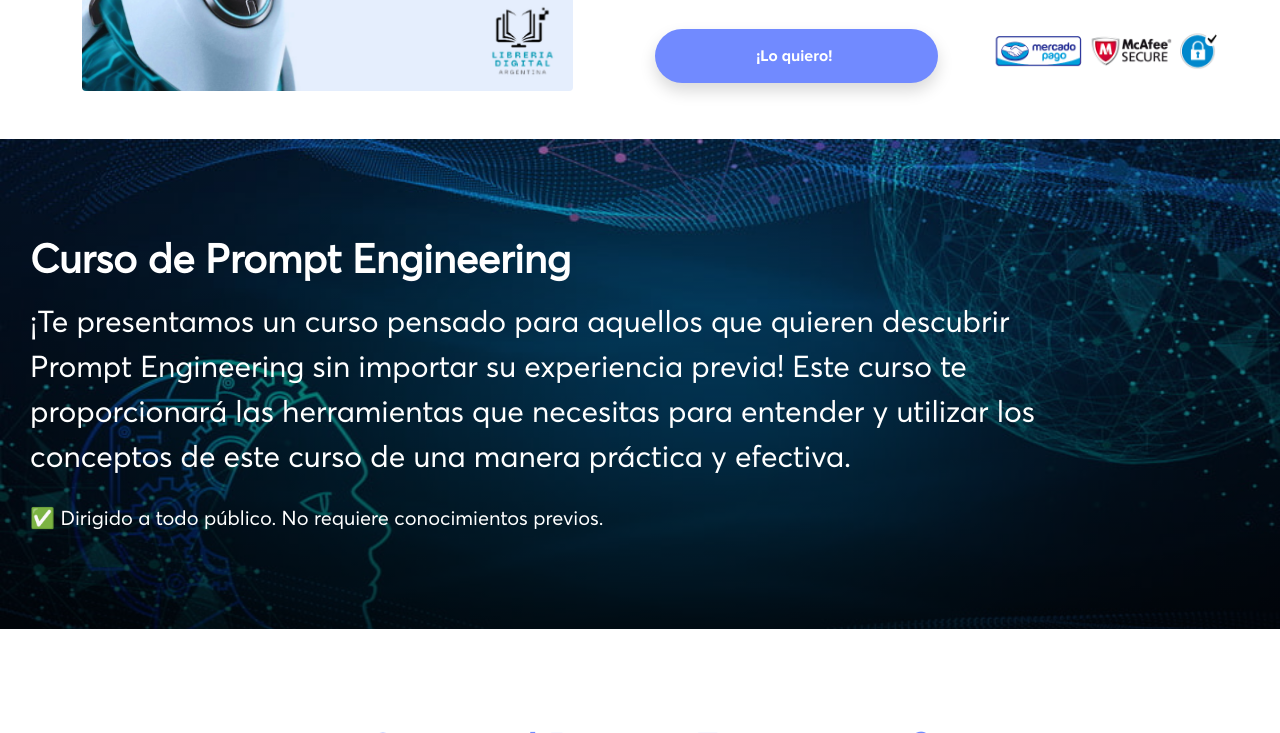
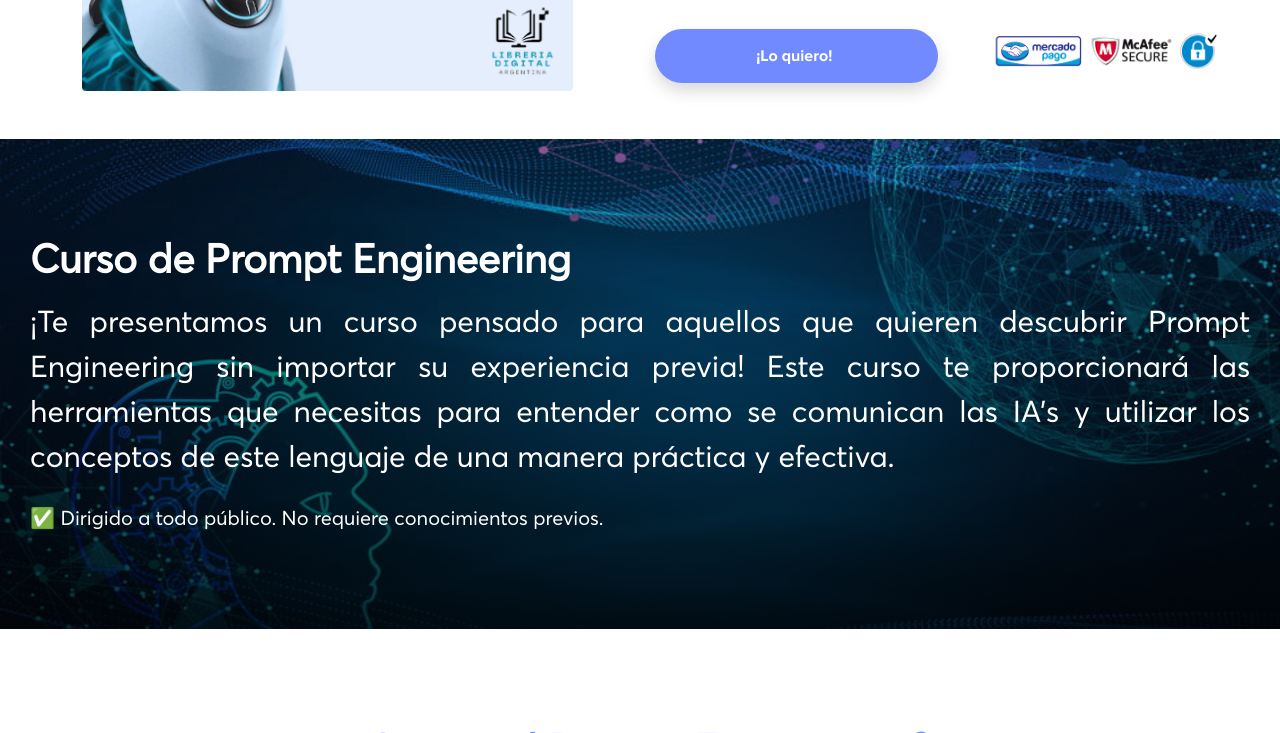
Before and after one commit to kevinderitis/cursosonline-front, a plain HTML site: page index.html in a window 1280 px wide. Shown: the part 617-1350 px from the top of the page. Drawn offline with Linux system fonts and the light colour scheme.

Commit message:
se modifico el texto de Curso de Prompt Engineering

```diff
--- a/index.html
+++ b/index.html
@@ -141,9 +141,9 @@ height="0" width="0" style="display:none;visibility:hidden"></iframe></noscript>
   <div class="py-5 text-white section-parallax" style="	background-image: linear-gradient(to bottom, rgba(0,0,0,0.2), rgba(0,0,0,0.8)), url(img/FondoAI.jpg);	background-position: top left, top left;	background-size: 100%, 100%;	background-repeat: repeat, repeat;" id="gr">
     <div class="container">
       <div class="row py-5">
-        <div class="col-md-10">
+        <div class="col-md-12">
           <h1 class="mb-3"><b>Curso de Prompt Engineering</b></h1>
-          <p class="" style="font-size:30px;"> ¡Te presentamos un curso pensado para aquellos que quieren descubrir Prompt Engineering sin importar su experiencia previa! Este curso te proporcionará las herramientas que necesitas para entender y utilizar los conceptos de este curso de una manera práctica y efectiva.</p>
+          <p class="" style="font-size:30px;text-align: justify;"> ¡Te presentamos un curso pensado para aquellos que quieren descubrir Prompt Engineering sin importar su experiencia previa! Este curso te proporcionará las herramientas que necesitas para entender como se comunican las IA's y utilizar los conceptos de este lenguaje de una manera práctica y efectiva.</p>
           <p class=" mt-1 font-weight-light mt-4"  style="font-size:20px;" > ✅ Dirigido a todo público. No requiere conocimientos previos. </p>
         </div>
       </div>
```
